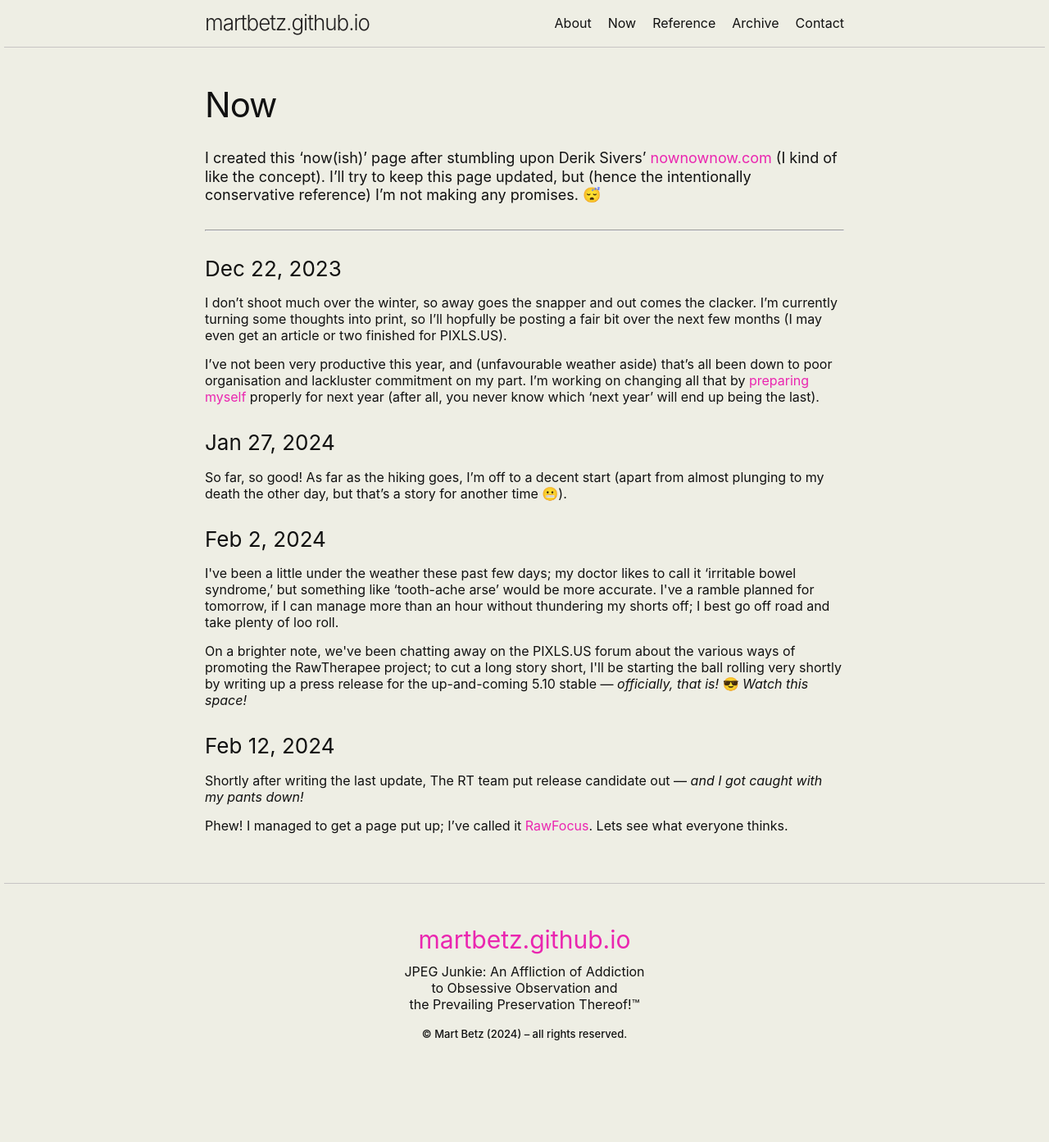
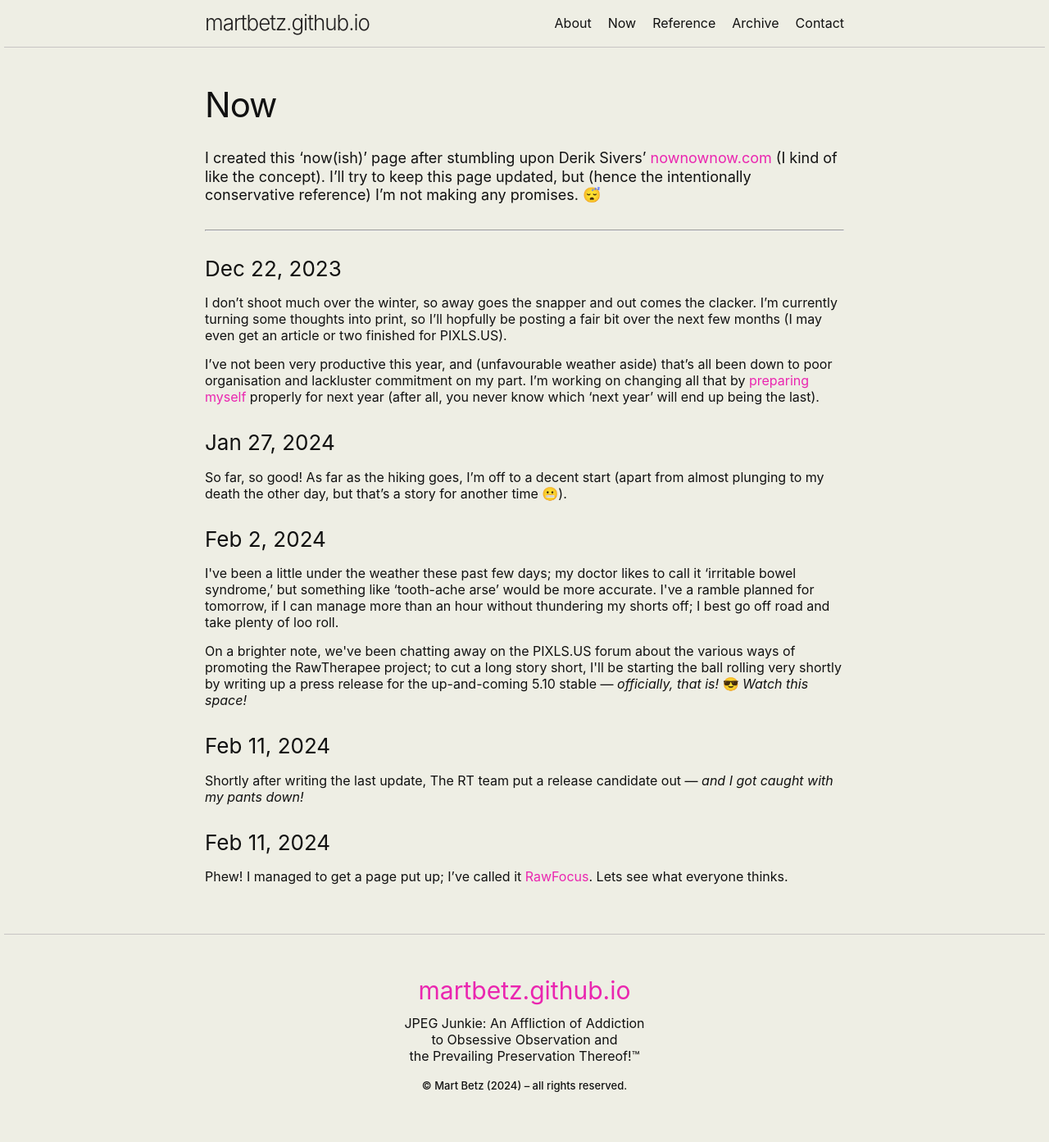
Before and after one commit to martbetz/martbetz.github.io, a Jekyll site: the page built from now.html, in a window 1280 px wide. Shown: the whole page at 82% size. Built offline with Jekyll 4.4.1, drawn with Linux system fonts in a browser that asks for light colours; before the commit the page ends 1330 px from its top, so only the background shows below that.

Commit message:
Update now.html

```diff
--- a/now.html
+++ b/now.html
@@ -132,9 +132,11 @@
 </p>
 
 <p>
- <h3>Feb 12, 2024</h3>
+ <h3>Feb 11, 2024</h3>
 
-Shortly after writing the last update, The RT team put release candidate out — <i>and I got caught with my pants down!</i>
+Shortly after writing the last update, The RT team put a release candidate out — <i>and I got caught with my pants down!</i>
 </p>
 
-<p>Phew! I managed to get a page put up; I’ve called it <a href="martbetz.github.io/WIP/rawfocus.html">RawFocus</a>. Lets see what everyone thinks.</p>
+<p>
+  <h3>Feb 11, 2024</h3>
+Phew! I managed to get a page put up; I’ve called it <a href="martbetz.github.io/WIP/rawfocus.html">RawFocus</a>. Lets see what everyone thinks.</p>
```
